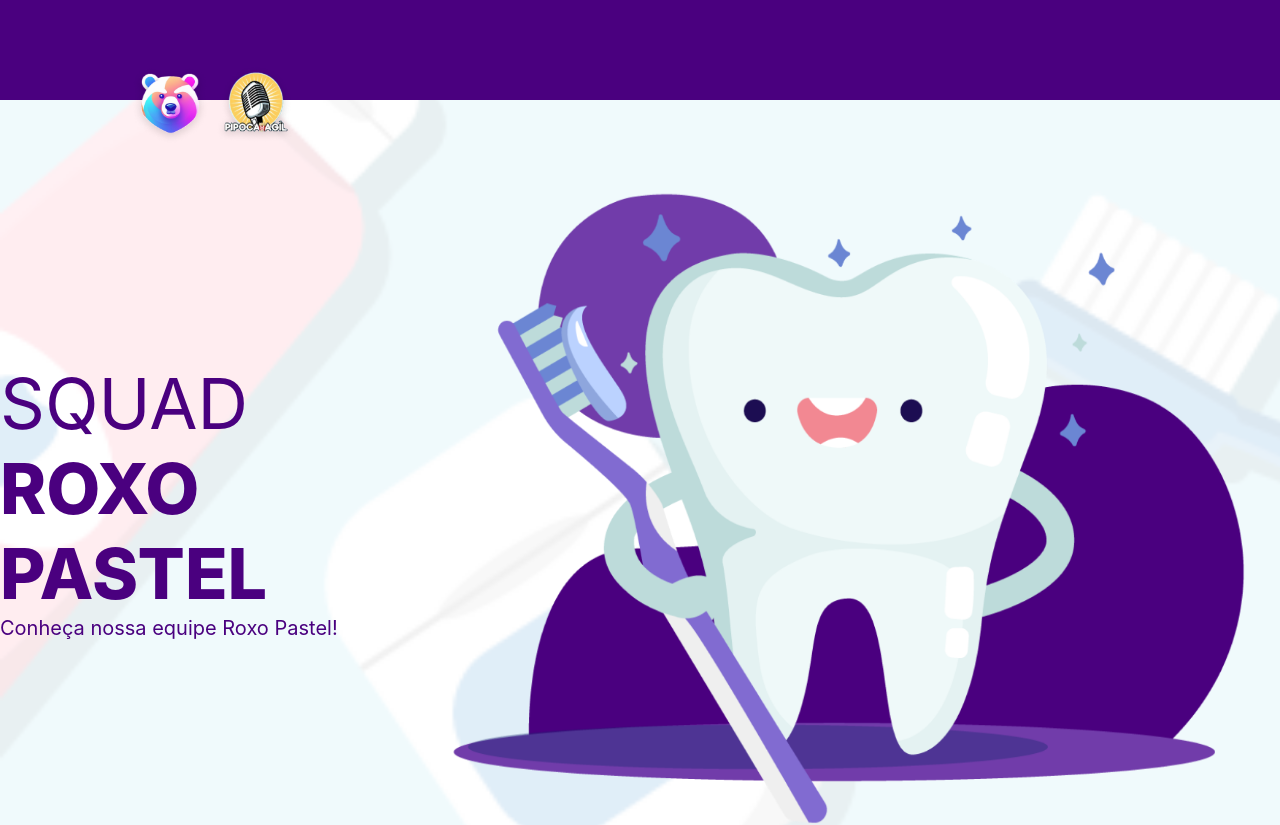
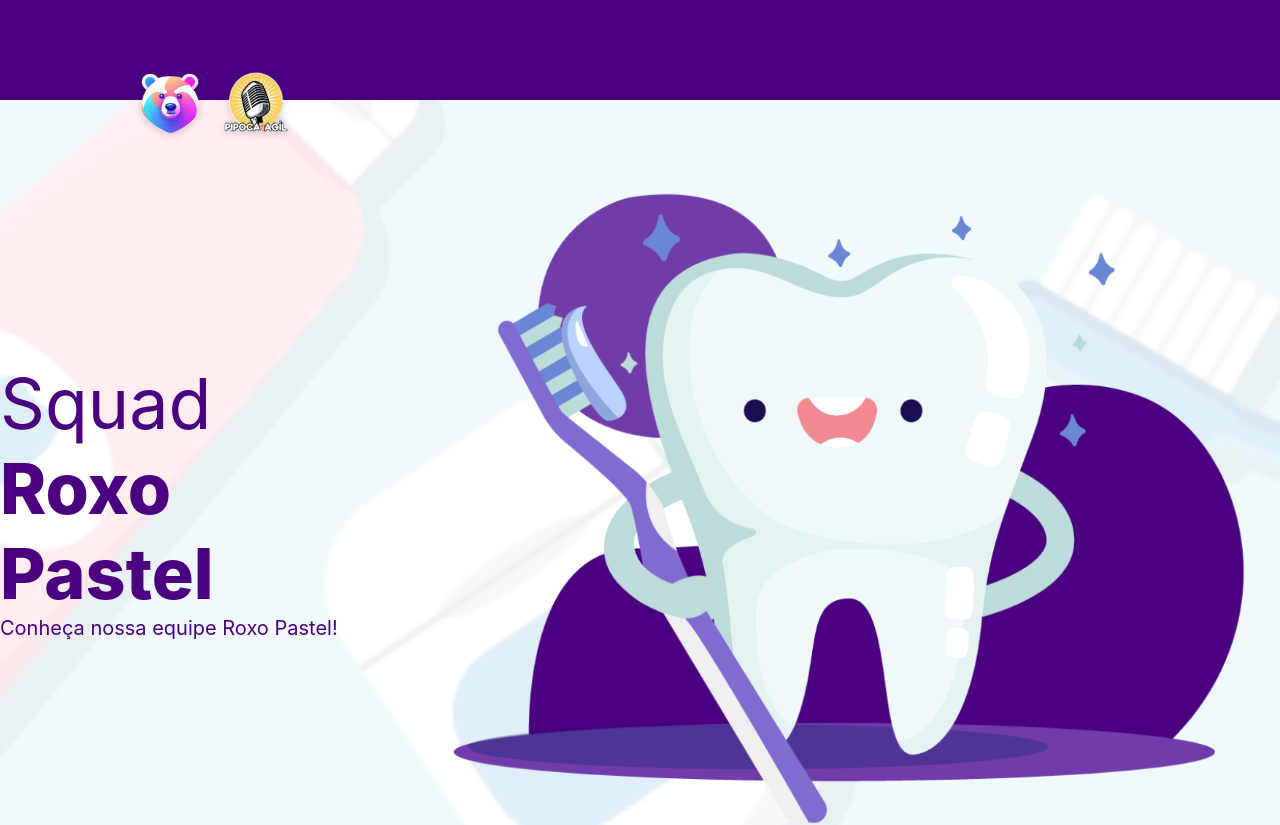
Before and after one commit to squadroxo/squad-roxo-pastel, a React (Vite) app: page / in a window 1280 px wide. Shown: the top 825 px of the page. Built offline with nearby package versions, Linux system fonts and the light colour scheme.

Commit message:
Fix: Mudando as fontes

```diff
--- a/src/components/ContainerRoxoPastel/index.tsx
+++ b/src/components/ContainerRoxoPastel/index.tsx
@@ -15,7 +15,7 @@ export default function ContainerRoxoPastel() {
             <div className={styles.home}>
                 <img src={dente} alt="Imagem de um dente" />
                 <div>
-                    <h1>SQUAD <br /> <span>ROXO PASTEL</span></h1>
+                    <h1>Squad <br /> <span>Roxo Pastel</span></h1>
                     <p>Conheça nossa equipe Roxo Pastel!</p>
                 </div>
             </div>
```
